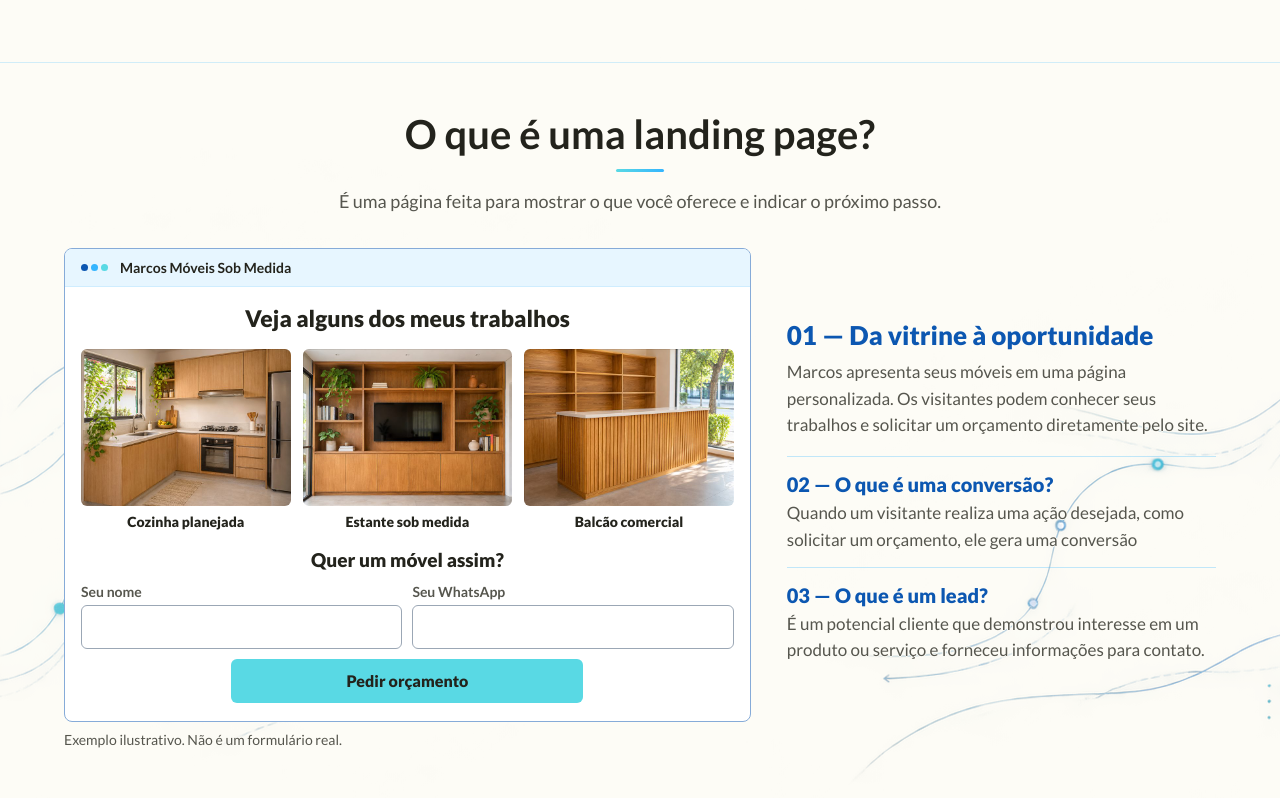
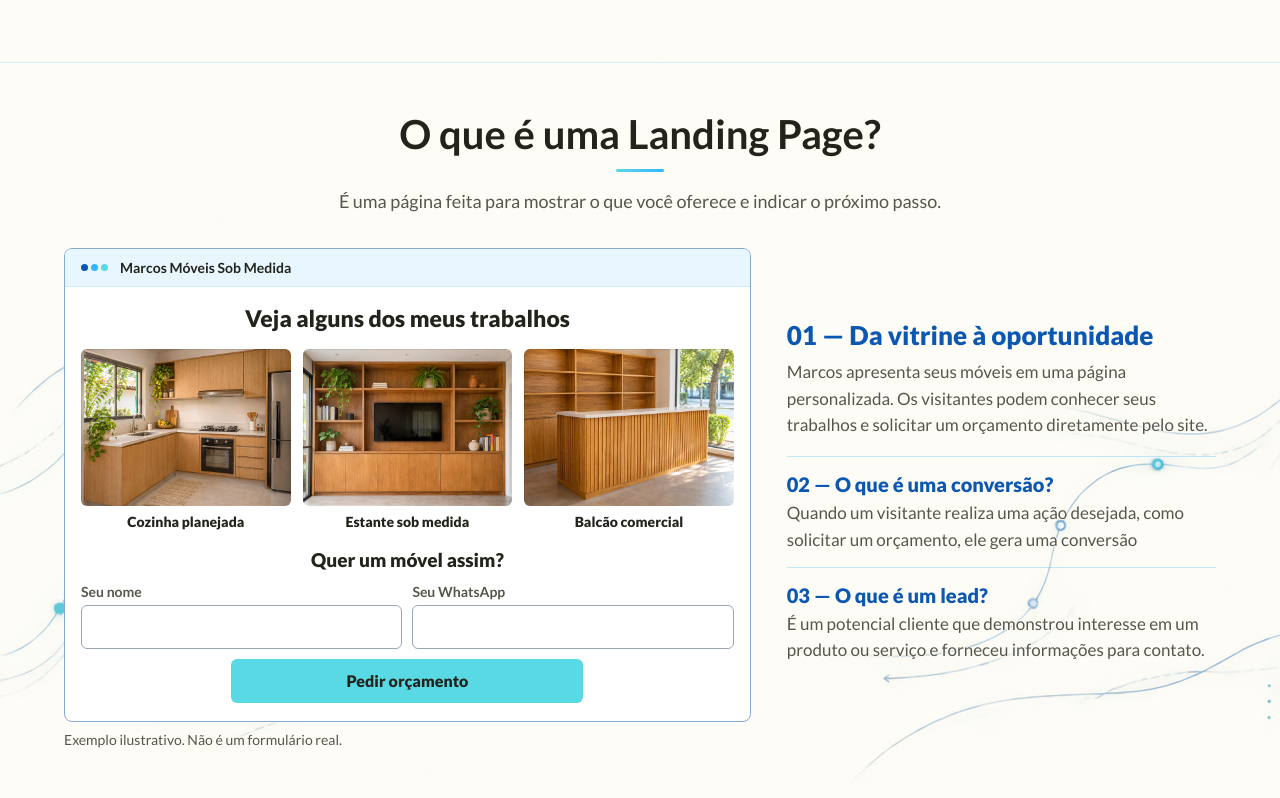
Before and after one commit to SYYCONN/Vitrine-Project, a React (Vite) app: page / in a window 1280 px wide. Shown: the part 1846-2644 px from the top of the page. Built offline with nearby package versions, Linux system fonts and the light colour scheme; a web font is replaced by a local one.

Commit message:
Ajuste no texto de landing page

```diff
--- a/src/sections/Services.jsx
+++ b/src/sections/Services.jsx
@@ -78,7 +78,7 @@ function LandingPageInfo() {
     >
       <div className="container">
         <div className="landing-page-info-intro">
-          <h2 id="landing-page-info-title">O que é uma landing page?</h2>
+          <h2 id="landing-page-info-title">O que é uma Landing Page?</h2>
           <p>
             É uma página feita para mostrar o que você oferece e indicar o
             próximo passo.
```
Also changed, not shown: src/assets/bolos-da-vila.jpg (deleted).
